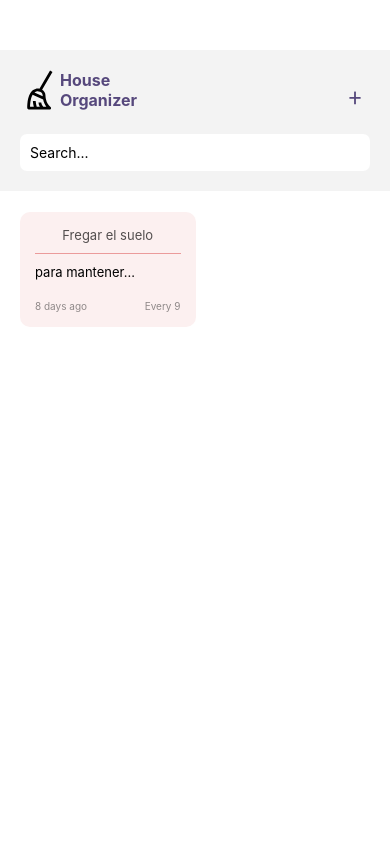
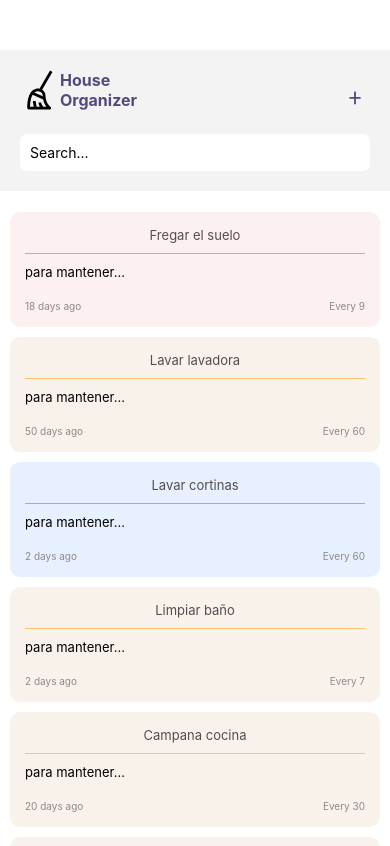
Before and after one commit to albanelia0/HouseOrganizer, a React Native app: screen / in a window 390 px wide. Shown: the top 846 px of the page. Built offline with nearby package versions, Linux system fonts and the light colour scheme.

Commit message:
Add some styles in the card component

```diff
--- a/src/Header/types.ts
+++ b/src/Header/types.ts
@@ -1,6 +1,6 @@
 import { Dispatch, SetStateAction } from "react";
 
 export interface Props {
-  onChange: Dispatch<SetStateAction<string>>;
+  onChange: (value: string) => void;
   value: string;
 }
--- a/src/Home/CardList/index.tsx
+++ b/src/Home/CardList/index.tsx
@@ -1,11 +1,27 @@
-import { View, StyleSheet } from "react-native";
+import { View, StyleSheet, ScrollView } from "react-native";
 import { Card } from "../../shared/Card"
+
+const fakeData = [
+  {desc:"para mantener...", title:"Fregar el suelo", passedDays:18, frequency:9},
+  {desc:"para mantener...", title:"Lavar lavadora", passedDays:50, frequency:60},
+  {desc:"para mantener...", title:"Lavar cortinas", passedDays:2, frequency:60},
+  {desc:"para mantener...", title:"Limpiar baño", passedDays:2, frequency:7},
+  {desc:"para mantener...", title:"Campana cocina", passedDays:20, frequency:30},
+  {desc:"para mantener...", title:"Filtro lavavajillas", passedDays:9, frequency:9},
+  {desc:"para mantener...", title:"Filtro lavadoras", passedDays:28, frequency:20},
+]
 
 export const CardList = () => {
   return (
-    <View style={styles.wrapper}>
-      <Card desc="para mantener..." title="Fregar el suelo" passedDays={8} frequency={9}/>
-    </View>
+    <ScrollView>
+      <View style={styles.wrapper}>
+        <View style={styles.list}>
+          {fakeData.map(({desc, title, passedDays, frequency}) =>
+            <Card desc={desc} title={title} passedDays={passedDays} frequency={frequency}/>
+          )}
+        </View>
+        </View>
+    </ScrollView>
   )
 }
 
@@ -14,4 +30,12 @@ const styles = StyleSheet.create({
     backgroundColor: "#FFFFFF",
     height: "100%",
   },
+  list: {
+    flexDirection: "row",
+    flexWrap: "wrap",
+    gap: 10,
+    marginLeft: 10,
+    marginRight: 10,
+    justifyContent: "center",
+  }
 });
--- a/src/Home/index.tsx
+++ b/src/Home/index.tsx
@@ -2,13 +2,25 @@ import { useState } from 'react';
 import { StyleSheet, Text, View } from 'react-native';
 import { Header } from "../Header"
 import { CardList } from './CardList';
+import { useSavedDate } from '../hooks/useSavedData';
 
 export const Home = () => {
   const [inputValue, setInputValue] = useState('')
+  const {saveData, readData} = useSavedDate()
+
+  const handleChange = (value: string) => {
+    setInputValue(value)
+    saveData(value)
+  }
+
+  (async () => await readData().then(console.log))()
+
+
+
 
   return (
     <View>
-      <Header value={inputValue} onChange={setInputValue}/>
+      <Header value={inputValue} onChange={handleChange}/>
       <CardList />
 
     </View>
--- a/src/shared/Card/index.tsx
+++ b/src/shared/Card/index.tsx
@@ -2,14 +2,35 @@ import { View, Text, StyleSheet } from "react-native"
 import { Props } from "./types";
 
 export const Card = ({title, desc, frequency, passedDays}: Props): JSX.Element => {
+
+  const renderColor = () => {
+    if (frequency < passedDays)
+      return "#EB9B9B"
+
+    if (passedDays + 10 >= frequency)
+      return "#ffc074"
+
+    return "#81b4f8"
+  }
+
+  const renderBackgroundColor = () => {
+    if (frequency < passedDays)
+      return "#fcf0f0"
+
+    if (passedDays + 10 >= frequency)
+      return "#f8f2eb"
+
+    return "#e6f0ff"
+  }
+
   return(
-    <View style={{...styles.wrapper, backgroundColor: "#fcf0f0"}}>
+    <View style={{...styles.wrapper, backgroundColor: renderBackgroundColor()}}>
       <Text style={styles.title}>
         {title}
       </Text>
       <View
         style={{
-          borderBottomColor: '#EB9B9B',
+          borderBottomColor: renderColor(),
           borderBottomWidth: 1.5,
         }}
       />
@@ -26,11 +47,9 @@ export const Card = ({title, desc, frequency, passedDays}: Props): JSX.Element =
 
 const styles = StyleSheet.create({
   wrapper: {
-    width: "45%",
+    width: "100%",
     borderRadius: 10,
     padding: 15,
-    marginRight: 20,
-    marginLeft: 20
   },
   daysContainer: {
     flexDirection: 'row',
```
